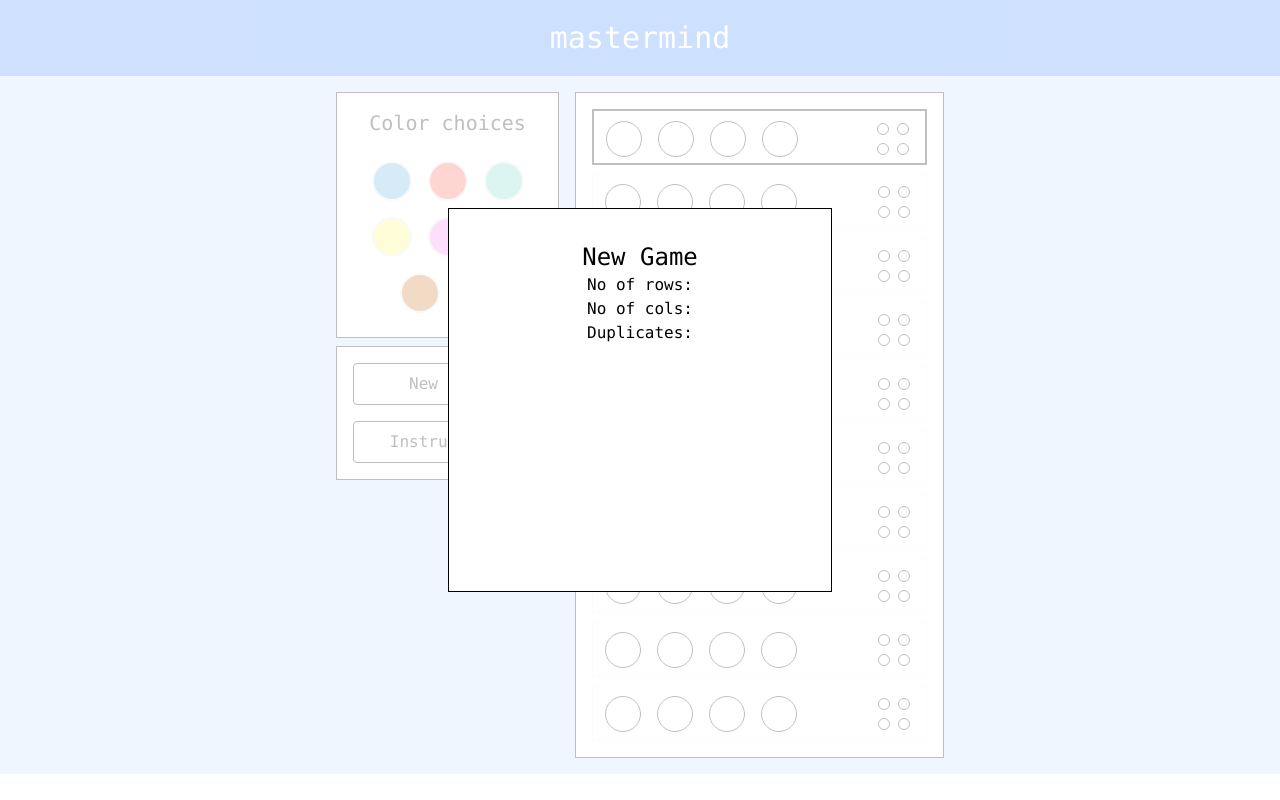
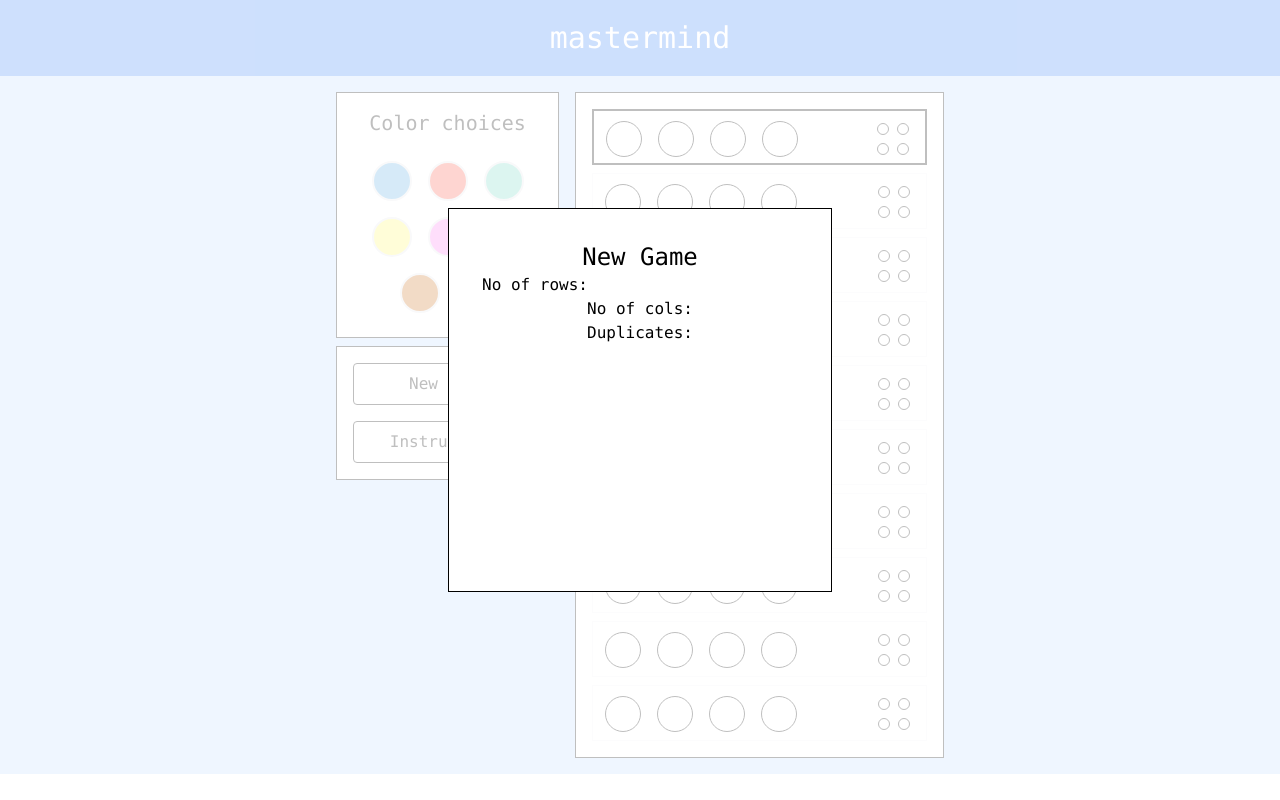
Before and after one commit to Sakshisrivastava413/mastermind-game, a Next.js app: page / in a window 1280 px wide. Both pictures are taken after a click on the element "New Game". Built offline with nearby package versions, Linux system fonts and the light colour scheme.

Commit message:
separate component for new game modal

```diff
--- /dev/null
+++ b/components/NewGame.js
@@ -0,0 +1,16 @@
+import React from 'react';
+
+const NewGame = () => {
+    return (
+      <div className="p-8 text-center">
+        <div className="text-2xl">New Game</div>
+        <div>No of rows:
+            <input />
+        </div>
+        <div>No of cols: </div>
+        <div>Duplicates: </div>
+      </div>
+    );
+  };
+
+export default NewGame;
--- a/pages/index.js
+++ b/pages/index.js
@@ -7,17 +7,7 @@ import Modal from "../components/Modal";
 import useModal from "../hooks/useModal";
 import Instructions from "../components/Instructions";
 import Result from "../components/Result";
-
-const NewGame = () => {
-  return (
-    <div className="p-8 text-center">
-      <div className="text-2xl">New Game</div>
-      <div>No of rows: </div>
-      <div>No of cols: </div>
-      <div>Duplicates: </div>
-    </div>
-  );
-};
+import NewGame from "../components/NewGame";
 
 const Home = () => {
   const [selectedColor, setSelectedColor] = useState("");
```
